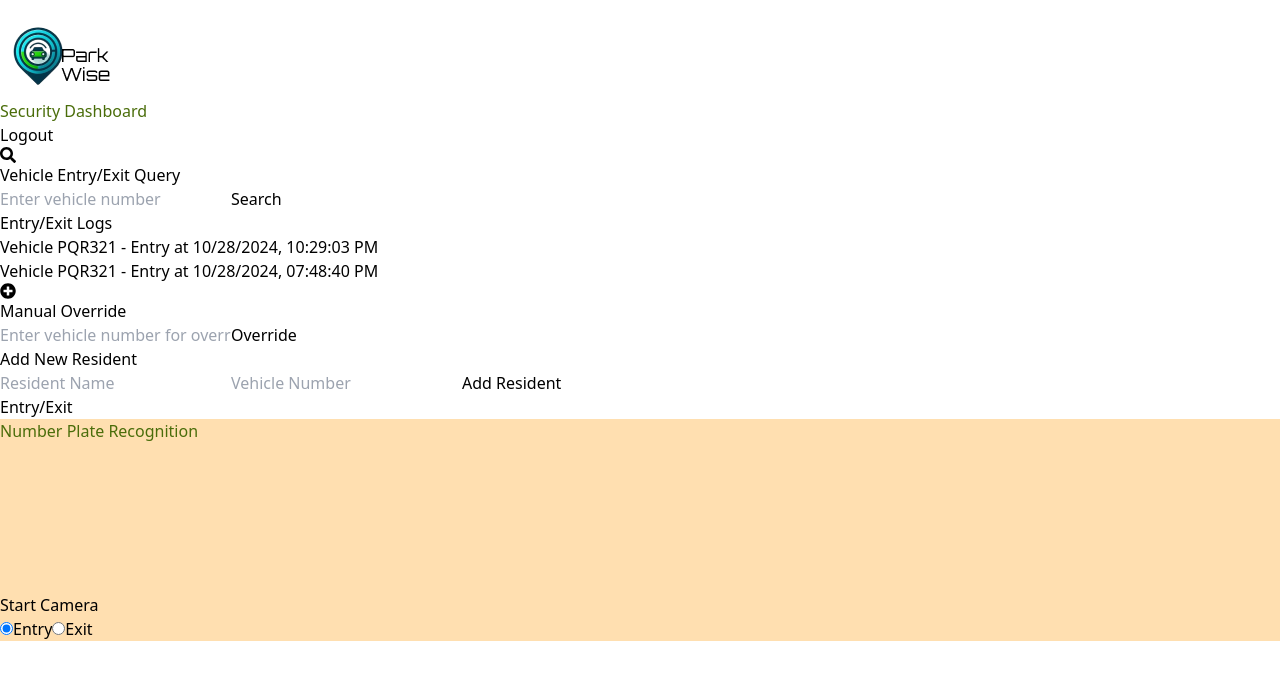
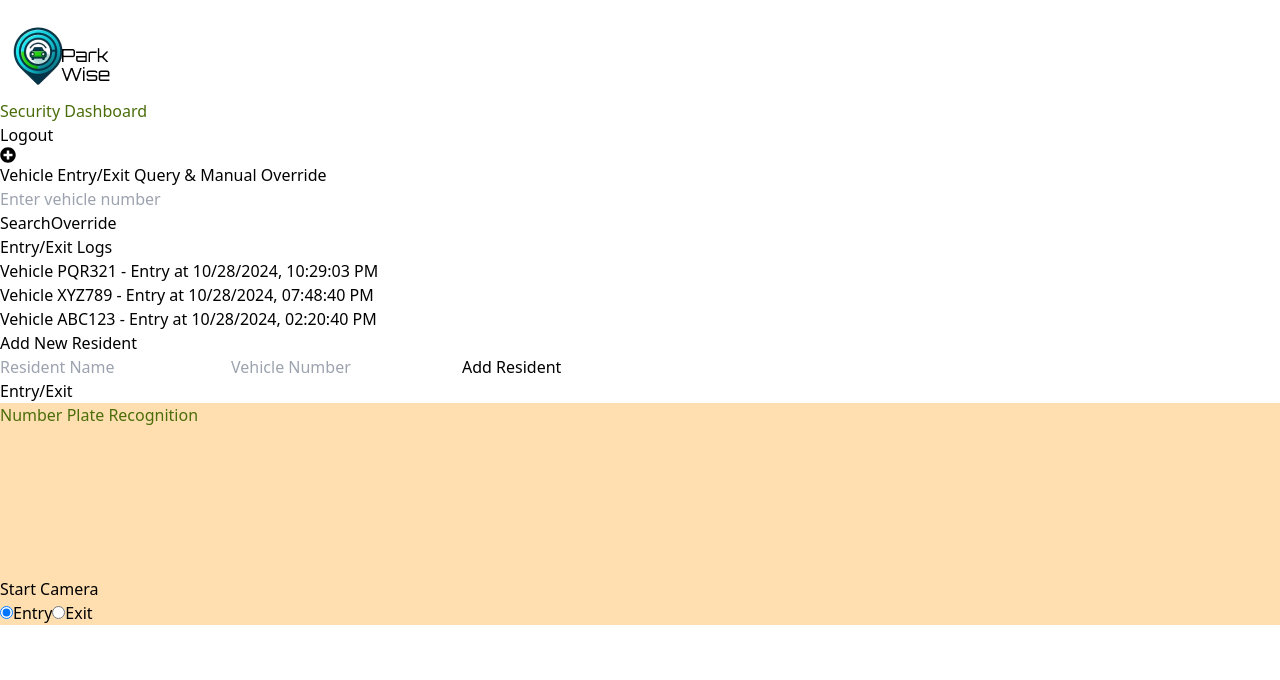
Before and after one commit to ameys28/Parkwise, a React (Vite) app in the folder frontend/: page /security-dashboard in a window 1280 px wide. Shown: the top 680 px of the page. Built offline with nearby package versions, Linux system fonts and the light colour scheme; the HTML template or start-up script is replaced by a standard one.

Commit message:
fixed the issue of search

```diff
--- a/frontend/src/data/staticData.js
+++ b/frontend/src/data/staticData.js
@@ -3,15 +3,15 @@
 export const users = [
   {
     id: 1,
-    username: 'amey',
-    password: '1234',
-    role: 'resident',
+    username: "amey",
+    password: "1234",
+    role: "resident",
   },
   {
     id: 2,
-    username: 'dishan',
-    password: '1234',
-    role: 'security',
+    username: "dishan",
+    password: "1234",
+    role: "security",
   },
   // Add more users as needed
 ];
@@ -20,13 +20,13 @@ export const vehicles = [
   {
     id: 1,
     ownerId: 1, // Reference to user ID
-    numberPlate: 'ABC123',
+    numberPlate: "ABC123",
     guest: false,
   },
   {
     id: 2,
     ownerId: 1,
-    numberPlate: 'XYZ789',
+    numberPlate: "XYZ789",
     guest: true,
   },
   // Add more vehicles as needed
@@ -35,29 +35,36 @@ export const vehicles = [
 export const entryLogs = [
   {
     id: 1,
-    vehicleId: "ABC123",
-    numberPlate: 'PQR321',
-    action: 'Entry',
-    timestamp: '10/28/2024, 10:29:03 PM',
+    vehicleId: "PQR321",
+    numberPlate: "PQR321",
+    action: "Entry",
+    timestamp: "10/28/2024, 10:29:03 PM",
   },
   {
     id: 2,
     vehicleId: "XYZ789",
-    numberPlate: 'PQR321',
-    action: 'Entry',
-    timestamp: '10/28/2024, 07:48:40 PM',
+    numberPlate: "XYZ789",
+    action: "Entry",
+    timestamp: "10/28/2024, 07:48:40 PM",
+  },
+  {
+    id: 3,
+    vehicleId: "ABC123",
+    numberPlate: "ABC123",
+    action: "Entry",
+    timestamp: "10/28/2024, 02:20:40 PM",
   },
 ];
 
 export const notifications = [
   {
     id: 1,
-    message: 'Guest vehicle XYZ789 has entered the parking.',
-    time: '2024-04-02T09:05:00',
+    message: "Guest vehicle XYZ789 has entered the parking.",
+    time: "2024-04-02T09:05:00",
   },
   {
     id: 2,
-    message: 'Resident vehicle ABC123 has exited the parking.',
-    time: '2024-04-01T17:00:00',
+    message: "Resident vehicle ABC123 has exited the parking.",
+    time: "2024-04-01T17:00:00",
   },
 ];
--- a/frontend/src/pages/SecurityDashboard.jsx
+++ b/frontend/src/pages/SecurityDashboard.jsx
@@ -23,6 +23,7 @@ const SecurityDashboard = () => {
   // Function to add a new entry to the logs
   const addParkingLog = (numberPlate, isEntry) => {
     const logEntry = {
+      vehicleId: numberPlate,
       numberPlate,
       action: isEntry ? "Entry" : "Exit",
       timestamp: new Date().toLocaleString(),
@@ -32,12 +33,12 @@ const SecurityDashboard = () => {
 
   const handleManualOverride = () => {
     const vehicle = vehicles.find(
-      (v) => v.numberPlate.toLowerCase() === overrideId.toLowerCase()
+      (v) => v.numberPlate.toLowerCase() === vehicleId.toLowerCase()
     );
     if (vehicle) {
       toast.success(`Manual override successful for vehicle: ${vehicle.numberPlate}`);
-      addParkingLog(vehicle.numberPlate, true); // Log as entry for manual override
-      setOverrideId(""); // Clear the input after successful override
+      addParkingLog(vehicle.numberPlate, true);
+      setVehicleId("");
     } else {
       toast.error("Vehicle not found for override.");
     }
@@ -87,25 +88,34 @@ const SecurityDashboard = () => {
       {/* Vehicle Entry/Exit Query */}
       <section className="mb-10 px-8">
   <h3 className="text-2xl font-semibold mb-4 text-[#799529] flex items-center">
-          <FaSearch className="mr-2" />
-          Vehicle Entry/Exit Query
+    <FaPlusCircle className="mr-2" />
+    Vehicle Entry/Exit Query & Manual Override
   </h3>
   <input
     type="text"
     placeholder="Enter vehicle number"
     value={vehicleId}
     onChange={(e) => setVehicleId(e.target.value)}
-          className="p-3 border border-[#799529] rounded-lg w-full mb-4 focus:outline-none focus:ring-2 focus:ring-blue-400 shadow-md"
+    className="p-3 border border-[#92AB42] rounded-lg w-full mb-4 focus:outline-none focus:ring-2 focus:ring-blue-400 shadow-md"
     style={{ color: "#000000" }}
     aria-label="Vehicle Number"
   />
+  <div className="space-x-4">
     <button
       className="py-3 px-6 rounded-lg bg-[#799529] text-white hover:bg-green-700 transition duration-300 shadow-md"
       onClick={handleSearchVehicle}
     >
       Search
     </button>
+    <button
+      className="py-3 px-6 rounded-lg bg-[#92AB42] text-white hover:bg-red-700 transition duration-300 shadow-md"
+      onClick={handleManualOverride}
+    >
+      Override
+    </button>
+  </div>
 </section>
+
 
       {/* Entry/Exit Logs */}
       <section className="mb-10 px-8">
@@ -146,7 +156,7 @@ const SecurityDashboard = () => {
       </section>
 */}
       {/* Manual Override */}
-      <section className="mb-10 px-8">
+      {/* <section className="mb-10 px-8">
         <h3 className="text-2xl font-semibold mb-4 text-[#799529] flex items-center">
           <FaPlusCircle className="mr-2" />
           Manual Override
@@ -166,7 +176,7 @@ const SecurityDashboard = () => {
         >
           Override
         </button>
-      </section>
+      </section> */}
 
       {/* Add New Resident */}
       <section className="mb-10 px-8">
```
Lines whose indentation alone changed are shown as unchanged.
